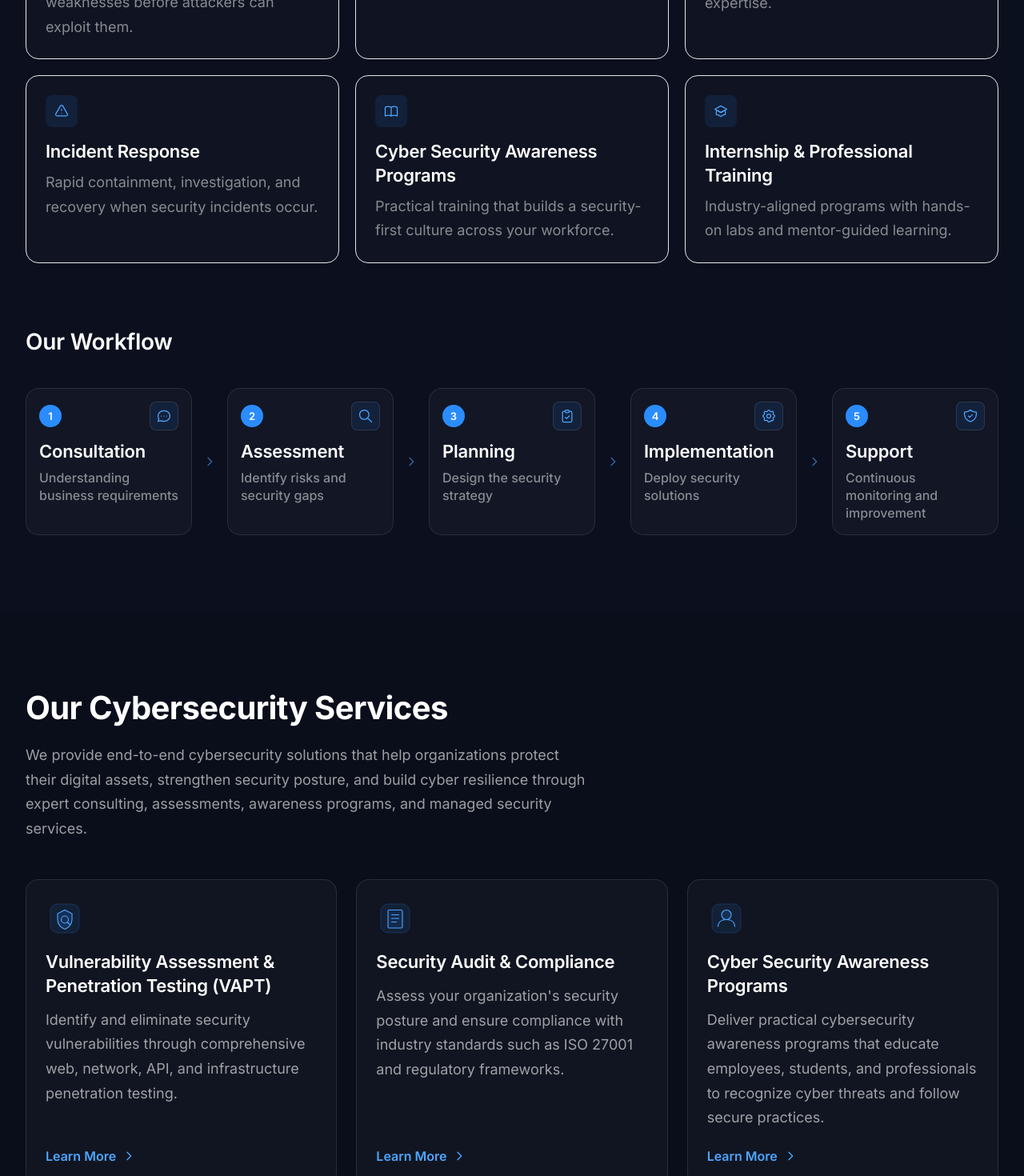
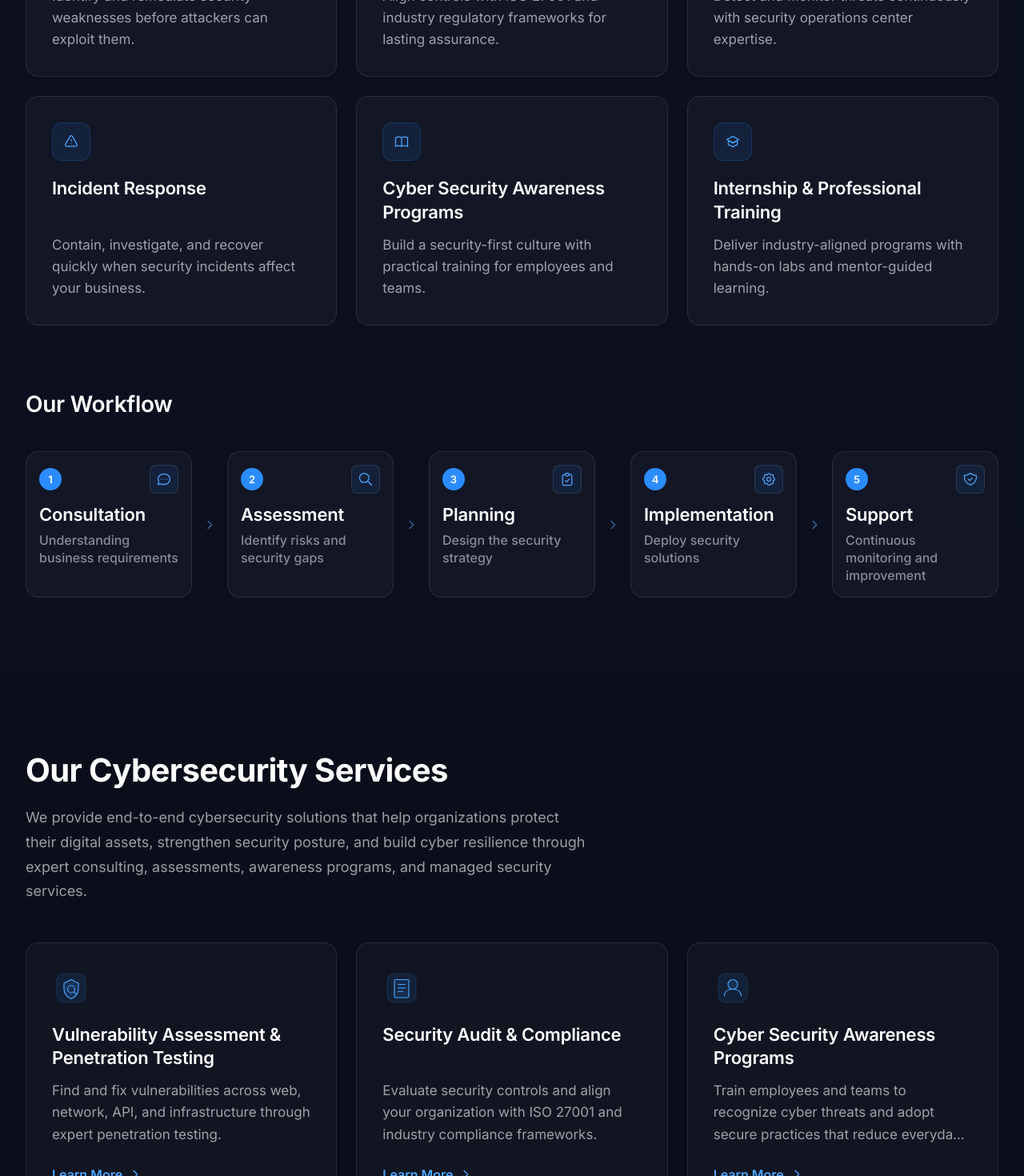
Before and after one commit to Rahul95811/Aryan_Cyber_solutions, a Next.js app: page / in a window 1280 px wide. Shown: the part 1620-3090 px from the top of the page at 80% size. Built offline with nearby package versions, Linux system fonts and the light colour scheme.

Commit message:
Align Services, Internships, and Expertise cards.
Use a shared equal-height enterprise card layout with fixed title and description lines for consistent grid alignment.

Co-authored-by: Cursor <cursoragent@cursor.com>

```diff
--- a/src/app/globals.css
+++ b/src/app/globals.css
@@ -138,6 +138,100 @@
     text-align: left;
   }
 
+  /* ——— Enterprise equal-height cards ——— */
+  .enterprise-card {
+    display: flex;
+    height: 100%;
+    flex-direction: column;
+    border-radius: 16px;
+    border: 1px solid rgba(255, 255, 255, 0.1);
+    background: rgba(255, 255, 255, 0.03);
+    padding: 32px;
+    transition: border-color 0.25s ease, background-color 0.25s ease, box-shadow 0.25s ease;
+  }
+
+  .enterprise-card:hover {
+    border-color: rgba(43, 140, 255, 0.25);
+    background: rgba(255, 255, 255, 0.05);
+    box-shadow: 0 0 20px rgba(43, 140, 255, 0.08);
+  }
+
+  .enterprise-card.is-selected {
+    border-color: rgba(43, 140, 255, 0.4);
+    background: rgba(255, 255, 255, 0.06);
+  }
+
+  .enterprise-card.is-dimmed {
+    pointer-events: none;
+    opacity: 0.5;
+    filter: blur(2px);
+  }
+
+  .enterprise-card-icon {
+    display: flex;
+    height: 48px;
+    width: 48px;
+    flex-shrink: 0;
+    align-items: center;
+    justify-content: center;
+    margin-bottom: 20px;
+  }
+
+  .enterprise-card-title {
+    display: -webkit-box;
+    height: 2.7em; /* exactly 2 lines at 1.35 */
+    margin-bottom: 12px;
+    overflow: hidden;
+    color: #fff;
+    font-size: 1.25rem; /* 20 mobile */
+    font-weight: 600;
+    line-height: 1.35;
+    letter-spacing: -0.01em;
+    -webkit-box-orient: vertical;
+    -webkit-line-clamp: 2;
+  }
+
+  .enterprise-card-desc {
+    display: -webkit-box;
+    height: 4.8em; /* exactly 3 lines at 1.6 */
+    margin-bottom: 24px;
+    overflow: hidden;
+    color: rgba(255, 255, 255, 0.6);
+    font-size: 1rem; /* 16 mobile */
+    font-weight: 400;
+    line-height: 1.6;
+    -webkit-box-orient: vertical;
+    -webkit-line-clamp: 3;
+  }
+
+  .enterprise-card-meta {
+    height: 1.5em;
+    margin-bottom: 20px;
+    overflow: hidden;
+    color: rgba(255, 255, 255, 0.4);
+    font-size: 1rem;
+    font-weight: 500;
+    line-height: 1.5;
+    white-space: nowrap;
+    text-overflow: ellipsis;
+  }
+
+  .enterprise-card-cta {
+    margin-top: auto;
+    display: inline-flex;
+    align-items: center;
+    gap: 0.5rem;
+    color: #4da6ff;
+    font-size: 1rem;
+    font-weight: 600;
+    line-height: 1.5;
+    transition: color 0.2s ease;
+  }
+
+  .enterprise-card-cta:hover {
+    color: #2b8cff;
+  }
+
   /* ——— Buttons ——— */
   .btn-primary {
     @apply inline-flex h-[54px] items-center justify-center rounded-lg bg-cyber-500 px-7 text-white transition-colors duration-200 hover:bg-cyber-600 focus:outline-none focus:ring-2 focus:ring-cyber-500/50 focus:ring-offset-2 focus:ring-offset-navy-950;
@@ -198,12 +292,17 @@
   }
 
   .type-card,
-  .card-title {
+  .card-title,
+  .enterprise-card-title {
     font-size: 1.25rem; /* 20px */
   }
 
   .type-body,
   .section-subheading {
+    font-size: 1.0625rem; /* 17px */
+  }
+
+  .enterprise-card-desc {
     font-size: 1.0625rem; /* 17px */
   }
 
@@ -228,13 +327,18 @@
   }
 
   .type-card,
-  .card-title {
+  .card-title,
+  .enterprise-card-title {
     font-size: 1.375rem; /* 22px */
   }
 
   .type-body,
   .section-subheading {
     font-size: 1.125rem; /* 18px */
+  }
+
+  .enterprise-card-desc {
+    font-size: 1.0625rem; /* 17px desktop as specified */
   }
 }
 
--- a/src/components/About.tsx
+++ b/src/components/About.tsx
@@ -57,7 +57,11 @@ function Icon({ type }: { type: string }) {
       </svg>
     ),
   };
-  return icons[type] || icons.vapt;
+  return (
+    <div className="flex h-12 w-12 shrink-0 items-center justify-center rounded-xl border border-cyber-500/20 bg-cyber-500/10">
+      {icons[type] || icons.vapt}
+    </div>
+  );
 }
 
 const expertise = [
@@ -69,27 +73,27 @@ const expertise = [
   {
     id: "audit",
     title: "Security Audit & Compliance",
-    description: "Align your controls with ISO 27001 and industry regulatory frameworks.",
+    description: "Align controls with ISO 27001 and industry regulatory frameworks for lasting assurance.",
   },
   {
     id: "soc",
     title: "SOC Monitoring",
-    description: "Continuous threat detection and monitoring through security operations expertise.",
+    description: "Detect and monitor threats continuously with security operations center expertise.",
   },
   {
     id: "incident",
     title: "Incident Response",
-    description: "Rapid containment, investigation, and recovery when security incidents occur.",
+    description: "Contain, investigate, and recover quickly when security incidents affect your business.",
   },
   {
     id: "awareness",
     title: "Cyber Security Awareness Programs",
-    description: "Practical training that builds a security-first culture across your workforce.",
+    description: "Build a security-first culture with practical training for employees and teams.",
   },
   {
     id: "training",
     title: "Internship & Professional Training",
-    description: "Industry-aligned programs with hands-on labs and mentor-guided learning.",
+    description: "Deliver industry-aligned programs with hands-on labs and mentor-guided learning.",
   },
 ];
 
@@ -224,17 +228,14 @@ export default function About() {
           }`}
         >
           <h3 className="sub-heading mb-8 lg:mb-10">Our Expertise</h3>
-          <div className="grid gap-5 sm:grid-cols-2 lg:grid-cols-3">
+          <div className="grid grid-cols-1 items-stretch gap-6 sm:grid-cols-2 lg:grid-cols-3">
             {expertise.map((item) => (
-              <article
-                key={item.id}
-                className="rounded-2xl border border-white/8 bg-white/[0.02] p-6 transition-colors hover:border-white/15"
-              >
-                <div className="mb-4 flex h-10 w-10 items-center justify-center rounded-lg bg-cyber-500/10">
+              <article key={item.id} className="enterprise-card">
+                <div className="enterprise-card-icon">
                   <Icon type={item.id} />
                 </div>
-                <h4 className="card-title mb-2">{item.title}</h4>
-                <p className="type-body text-white/50">{item.description}</p>
+                <h4 className="enterprise-card-title">{item.title}</h4>
+                <p className="enterprise-card-desc mb-0">{item.description}</p>
               </article>
             ))}
           </div>
--- a/src/components/Services.tsx
+++ b/src/components/Services.tsx
@@ -214,7 +214,7 @@ export default function Services() {
             />
           )}
 
-          <div className="grid grid-cols-1 gap-6 sm:grid-cols-2 lg:grid-cols-3">
+          <div className="grid grid-cols-1 items-stretch gap-6 sm:grid-cols-2 lg:grid-cols-3">
             {cybersecurityServices.map((service) => {
               const isSelected = selectedId === service.id;
               const isDimmed = selectedId !== null && !isSelected;
@@ -225,22 +225,19 @@ export default function Services() {
                   ref={(el) => {
                     cardRefs.current[service.id] = el;
                   }}
-                  className={`relative z-10 flex min-h-[280px] flex-col rounded-2xl border border-white/10 bg-white/[0.03] p-6 transition-all duration-[250ms] ease-out ${
-                    isSelected
-                      ? "z-30 border-cyber-500/40 bg-white/[0.06]"
-                      : "hover:border-cyber-500/25 hover:bg-white/[0.05]"
-                  } ${isDimmed ? "pointer-events-none opacity-50 blur-[2px]" : "opacity-100 blur-0"}`}
+                  className={`enterprise-card relative z-10 ${
+                    isSelected ? "is-selected z-30" : ""
+                  } ${isDimmed ? "is-dimmed" : ""}`}
                 >
-                  <div className="mb-4">
+                  <div className="enterprise-card-icon">
                     <ServiceIcon type={service.icon} />
                   </div>
-                  <h3 className="card-title mb-3">{service.name}</h3>
-                  <p className="type-body mb-5 flex-1 text-white/60">{service.cardDescription}</p>
-
+                  <h3 className="enterprise-card-title">{service.name}</h3>
+                  <p className="enterprise-card-desc">{service.cardDescription}</p>
                   <button
                     type="button"
                     onClick={() => openService(service.id)}
-                    className="type-label mt-auto inline-flex items-center gap-2 font-semibold text-cyber-400 transition-colors hover:text-cyber-500"
+                    className="enterprise-card-cta"
                     aria-expanded={isSelected}
                   >
                     Learn More
--- a/src/lib/internships.ts
+++ b/src/lib/internships.ts
@@ -43,7 +43,7 @@ const allPrograms: InternshipProgram[] = [
     icon: "monitor",
     banner: "from-blue-900/60 to-navy-800",
     description:
-      "Build expertise in Security Operations Center workflows, threat detection, log analysis, and incident triage using industry-standard SIEM platforms and real-world SOC scenarios.",
+      "Learn SOC workflows, threat detection, log analysis, and alert triage with SIEM tools and real-world scenarios.",
     duration: "12 Weeks",
     certificate: "Industry-Recognized SOC Analyst Certificate",
     ...defaultMeta,
@@ -72,7 +72,7 @@ const allPrograms: InternshipProgram[] = [
     icon: "shield",
     banner: "from-indigo-900/60 to-navy-800",
     description:
-      "Master ethical hacking methodologies, vulnerability assessment, and penetration testing frameworks through structured labs, controlled environments, and real-world attack simulations.",
+      "Practice ethical hacking, vulnerability assessment, and penetration testing through guided labs and simulations.",
     duration: "10 Weeks",
     certificate: "Penetration Testing Professional Certificate",
     ...defaultMeta,
@@ -99,7 +99,7 @@ const allPrograms: InternshipProgram[] = [
     icon: "terminal",
     banner: "from-cyan-900/60 to-navy-800",
     description:
-      "Gain deep proficiency in the Metasploit Framework for exploitation, payload delivery, post-exploitation, and integration with professional penetration testing workflows.",
+      "Master Metasploit for exploitation, payload delivery, and professional penetration testing workflows.",
     duration: "8 Weeks",
     certificate: "Metasploit Framework Specialist Certificate",
     ...defaultMeta,
@@ -126,7 +126,7 @@ const allPrograms: InternshipProgram[] = [
     icon: "search",
     banner: "from-purple-900/60 to-navy-800",
     description:
-      "Learn digital evidence collection, forensic analysis, chain of custody, and investigation techniques used by law enforcement and enterprise incident response teams.",
+      "Collect and analyze digital evidence using forensic methods used in enterprise investigations.",
     duration: "10 Weeks",
     certificate: "Digital Forensics Analyst Certificate",
     ...defaultMeta,
@@ -151,7 +151,7 @@ const allPrograms: InternshipProgram[] = [
     icon: "radar",
     banner: "from-teal-900/60 to-navy-800",
     description:
-      "Develop skills in collecting, analyzing, and operationalizing threat intelligence to proactively defend organizations against advanced persistent threats and emerging attack campaigns.",
+      "Collect and apply threat intelligence to defend against emerging attacks and advanced threats.",
     duration: "8 Weeks",
     certificate: "Threat Intelligence Analyst Certificate",
     ...defaultMeta,
@@ -174,7 +174,7 @@ const allPrograms: InternshipProgram[] = [
     icon: "chart",
     banner: "from-sky-900/60 to-navy-800",
     description:
-      "Master SIEM architecture, log management, correlation rules, and Splunk administration to detect, investigate, and respond to security events at enterprise scale.",
+      "Build SIEM and Splunk skills for log analysis, correlation, detection, and enterprise investigation.",
     duration: "10 Weeks",
     certificate: "SIEM & Splunk Specialist Certificate",
     ...defaultMeta,
@@ -197,7 +197,7 @@ const allPrograms: InternshipProgram[] = [
     icon: "bug",
     banner: "from-red-900/50 to-navy-800",
     description:
-      "Analyze malicious software through static and dynamic techniques, reverse engineering, and sandbox analysis to understand threat behavior and develop effective countermeasures.",
+      "Analyze malware with static and dynamic techniques to understand threats and build countermeasures.",
     duration: "10 Weeks",
     certificate: "Malware Analysis Professional Certificate",
     ...defaultMeta,
@@ -220,7 +220,7 @@ const allPrograms: InternshipProgram[] = [
     icon: "alert",
     banner: "from-orange-900/50 to-navy-800",
     description:
-      "Train in the complete incident response lifecycle — from detection and containment through eradication, recovery, and post-incident review for enterprise security teams.",
+      "Train across the full incident response lifecycle from detection and containment to recovery.",
     duration: "8 Weeks",
     certificate: "Incident Response Specialist Certificate",
     ...defaultMeta,
@@ -242,7 +242,7 @@ const allPrograms: InternshipProgram[] = [
     icon: "cloud",
     banner: "from-blue-800/60 to-navy-800",
     description:
-      "Secure cloud environments across AWS, Azure, and GCP with identity management, configuration hardening, cloud-native security tools, and compliance frameworks.",
+      "Secure AWS, Azure, and GCP with identity controls, hardening, and cloud-native security practices.",
     duration: "10 Weeks",
     certificate: "Cloud Security Professional Certificate",
     ...defaultMeta,
@@ -265,7 +265,7 @@ const allPrograms: InternshipProgram[] = [
     icon: "network",
     banner: "from-emerald-900/50 to-navy-800",
     description:
-      "Design and implement enterprise network security with firewalls, IDS/IPS, segmentation, VPNs, and network monitoring to protect critical infrastructure from threats.",
+      "Design network defenses with firewalls, IDS/IPS, segmentation, VPNs, and continuous monitoring.",
     duration: "10 Weeks",
     certificate: "Network Security Specialist Certificate",
     ...defaultMeta,
@@ -287,7 +287,7 @@ const allPrograms: InternshipProgram[] = [
     icon: "globe",
     banner: "from-violet-900/50 to-navy-800",
     description:
-      "Identify and remediate web application vulnerabilities using OWASP standards, secure development practices, and hands-on testing with industry-standard tools.",
+      "Find and fix web application vulnerabilities using OWASP methods and industry-standard tools.",
     duration: "8 Weeks",
     certificate: "Web Application Security Certificate",
     ...defaultMeta,
@@ -309,7 +309,7 @@ const allPrograms: InternshipProgram[] = [
     icon: "scan",
     banner: "from-amber-900/40 to-navy-800",
     description:
-      "Conduct systematic vulnerability assessments using automated scanning tools, manual validation, risk scoring, and remediation planning for enterprise environments.",
+      "Run structured vulnerability assessments with scanning, validation, scoring, and remediation planning.",
     duration: "8 Weeks",
     certificate: "Vulnerability Assessment Professional Certificate",
     ...defaultMeta,
@@ -331,7 +331,7 @@ const allPrograms: InternshipProgram[] = [
     icon: "compliance",
     banner: "from-slate-800/80 to-navy-800",
     description:
-      "Understand governance, risk, and compliance frameworks with hands-on ISO 27001 implementation, audit preparation, policy development, and risk management processes.",
+      "Learn GRC with ISO 27001, audit readiness, policy development, and practical risk management.",
     duration: "10 Weeks",
     certificate: "GRC & ISO 27001 Foundation Certificate",
     ...defaultMeta,
@@ -353,7 +353,7 @@ const allPrograms: InternshipProgram[] = [
     icon: "code",
     banner: "from-green-900/40 to-navy-800",
     description:
-      "Build security automation tools, scanners, log parsers, and threat detection scripts using Python libraries essential for modern cybersecurity professionals.",
+      "Build security automation, scanners, and detection scripts with Python for modern cyber roles.",
     duration: "8 Weeks",
     certificate: "Python for Cybersecurity Certificate",
     ...defaultMeta,
@@ -375,7 +375,7 @@ const allPrograms: InternshipProgram[] = [
     icon: "ai",
     banner: "from-fuchsia-900/40 to-navy-800",
     description:
-      "Explore the intersection of artificial intelligence and cybersecurity — ML-based threat detection, adversarial AI, automated analysis, and AI-powered security tools.",
+      "Explore AI-driven threat detection, adversarial risks, and automated security analysis tools.",
     duration: "10 Weeks",
     certificate: "AI in Cybersecurity Certificate",
     ...defaultMeta,
@@ -397,7 +397,7 @@ const allPrograms: InternshipProgram[] = [
     icon: "chip",
     banner: "from-cyan-800/50 to-navy-800",
     description:
-      "Secure IoT ecosystems through device hardening, protocol analysis, firmware assessment, and network segmentation strategies for connected infrastructure.",
+      "Secure IoT systems with device hardening, protocol analysis, firmware review, and segmentation.",
     duration: "8 Weeks",
     certificate: "IoT Security Specialist Certificate",
     ...defaultMeta,
--- a/src/lib/services.ts
+++ b/src/lib/services.ts
@@ -30,12 +30,12 @@ export interface ServiceDetail {
 export const cybersecurityServices: ServiceDetail[] = [
   {
     id: "vapt",
-    name: "Vulnerability Assessment & Penetration Testing (VAPT)",
+    name: "Vulnerability Assessment & Penetration Testing",
     shortName: "VAPT",
     icon: "shield-scan",
     banner: "from-blue-900/70 to-navy-800",
     cardDescription:
-      "Identify and eliminate security vulnerabilities through comprehensive web, network, API, and infrastructure penetration testing.",
+      "Find and fix vulnerabilities across web, network, API, and infrastructure through expert penetration testing.",
     overview:
       "Our VAPT engagements simulate real-world attack scenarios across web applications, networks, APIs, and infrastructure. We identify critical weaknesses before adversaries can exploit them, then deliver prioritized remediation guidance aligned with industry frameworks and your business risk profile.",
     features: [
@@ -105,7 +105,7 @@ export const cybersecurityServices: ServiceDetail[] = [
     icon: "audit",
     banner: "from-indigo-900/70 to-navy-800",
     cardDescription:
-      "Assess your organization's security posture and ensure compliance with industry standards such as ISO 27001 and regulatory frameworks.",
+      "Evaluate security controls and align your organization with ISO 27001 and industry compliance frameworks.",
     overview:
       "We evaluate policies, controls, and technical safeguards against leading standards including ISO 27001 and applicable regulatory frameworks. Our audits identify gaps, strengthen governance, and help you demonstrate compliance readiness to stakeholders and regulators.",
     features: [
@@ -175,7 +175,7 @@ export const cybersecurityServices: ServiceDetail[] = [
     icon: "awareness",
     banner: "from-cyan-900/60 to-navy-800",
     cardDescription:
-      "Deliver practical cybersecurity awareness programs that educate employees, students, and professionals to recognize cyber threats and follow secure practices.",
+      "Train employees and teams to recognize cyber threats and adopt secure practices that reduce everyday risk.",
     overview:
       "We conduct practical cybersecurity awareness programs that help employees, students, and organizations recognize cyber threats, prevent cyber attacks, and build a strong security culture through interactive sessions and real-world demonstrations.",
     highlights: ["50+ Awareness Programs Conducted", "5000+ Participants Trained"],
@@ -278,7 +278,7 @@ export const cybersecurityServices: ServiceDetail[] = [
     icon: "consulting",
     banner: "from-violet-900/60 to-navy-800",
     cardDescription:
-      "Provide strategic cybersecurity consulting to help organizations design secure architectures, reduce risks, and improve cyber resilience.",
+      "Get strategic guidance to design secure architectures, reduce risk exposure, and strengthen cyber resilience.",
     overview:
       "Our consultants partner with leadership and technical teams to design secure architectures, prioritize risks, and build resilient security programs. We translate complex threats into clear strategies that align security investments with business outcomes.",
     features: [
@@ -348,7 +348,7 @@ export const cybersecurityServices: ServiceDetail[] = [
     icon: "incident",
     banner: "from-orange-900/50 to-navy-800",
     cardDescription:
-      "Rapidly detect, investigate, contain, and recover from cyber incidents while preserving digital evidence for forensic analysis.",
+      "Detect, contain, and recover from security incidents with forensic analysis and clear remediation guidance.",
     overview:
       "When incidents occur, speed and precision matter. Our team helps detect, contain, eradicate, and recover from cyber attacks while preserving forensic evidence. We support root-cause analysis and strengthen defenses to prevent recurrence.",
     features: [
@@ -418,7 +418,7 @@ export const cybersecurityServices: ServiceDetail[] = [
     icon: "soc",
     banner: "from-emerald-900/50 to-navy-800",
     cardDescription:
-      "24×7 security monitoring, threat detection, log analysis, incident response, and continuous protection through Security Operations Center (SOC) services.",
+      "Protect your environment with continuous monitoring, threat detection, and managed SOC operations around the clock.",
     overview:
       "Our Managed Security and SOC services provide continuous monitoring, threat detection, log analysis, and coordinated incident response. We help organizations maintain around-the-clock visibility and protection without building a full in-house SOC from scratch.",
     features: [
```
Also changed, not shown: src/components/Internships.tsx (+10 -15 lines).
